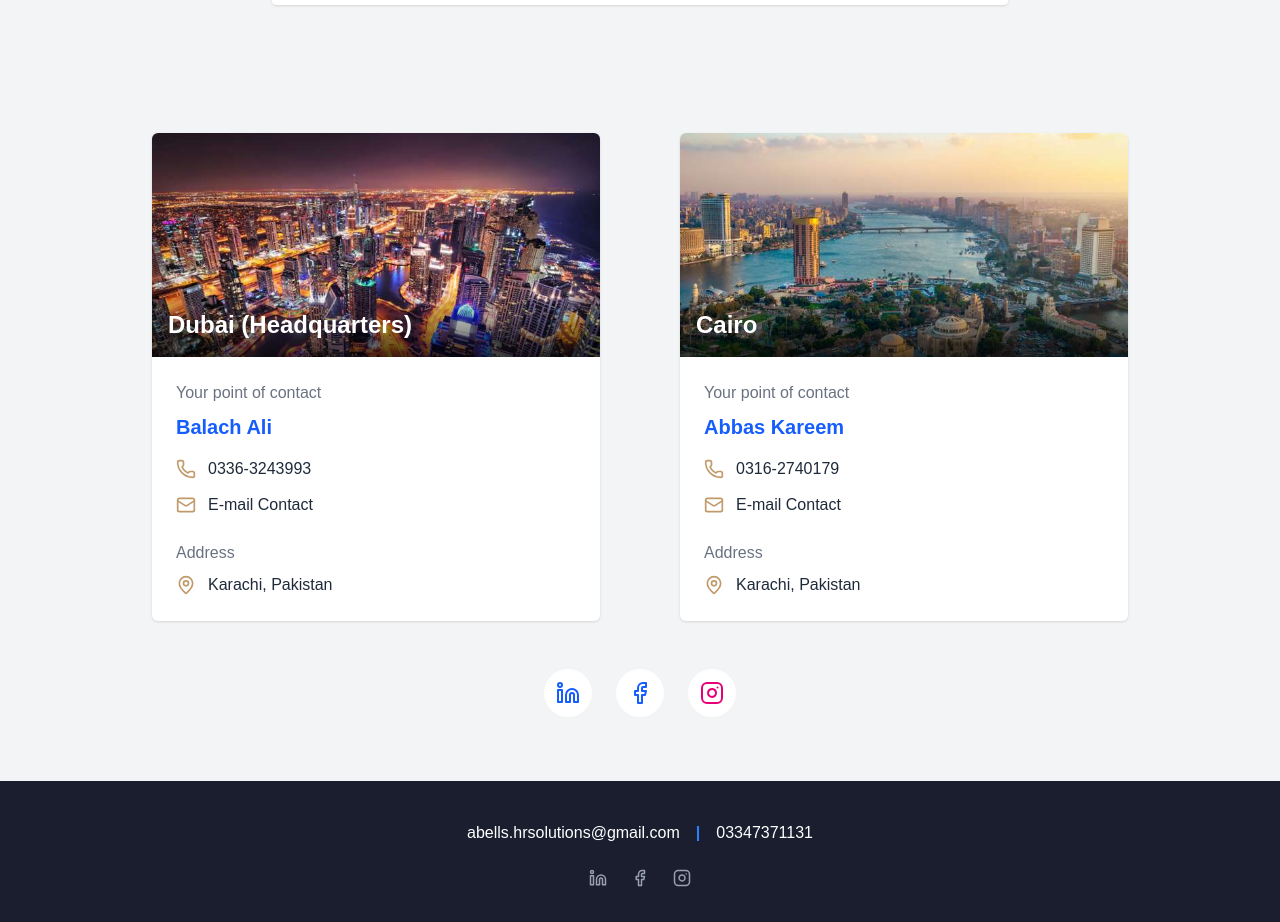
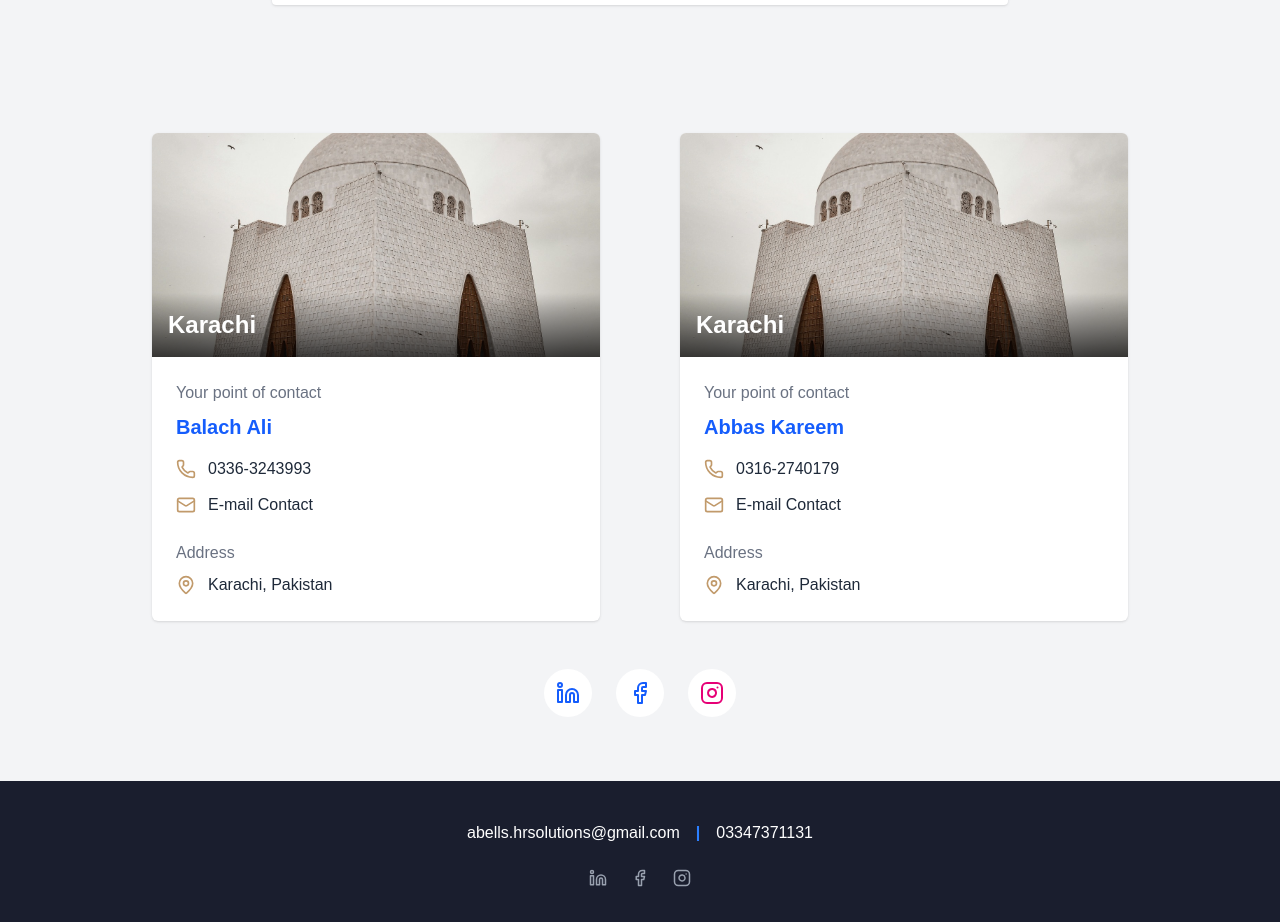
Before and after one commit to MunimUsmani/aspire-web, a Next.js app: page /contact in a window 1280 px wide. Shown: the part 1120-2042 px from the top of the page. Built offline with nearby package versions, Linux system fonts and the light colour scheme; a web font is replaced by a local one.

Commit message:
pictures updated

```diff
--- a/src/app/components/ContactLocations.tsx
+++ b/src/app/components/ContactLocations.tsx
@@ -8,17 +8,17 @@ const ContactLocations = () => {
       <div className="container mx-auto px-4">
         <div className="max-w-5xl mx-auto">
           <div className="grid grid-cols-1 md:grid-cols-2 gap-6 md:gap-8">
-            {/* Dubai Card */}
+
             <div className="bg-white rounded-md overflow-hidden shadow-sm max-w-md mx-auto w-full">
               <div className="relative h-48 sm:h-56">
                 <Image
-                  src="/uae-dubai.jpg"
+                  src="/mazar.jpg"
                   alt="Dubai skyline at night"
                   fill
                   className="object-cover"
                 />
                 <div className="absolute bottom-0 left-0 p-3 sm:p-4 bg-gradient-to-t from-black/70 to-transparent w-full">
-                  <h2 className="text-white text-xl sm:text-2xl font-bold">Dubai (Headquarters)</h2>
+                  <h2 className="text-white text-xl sm:text-2xl font-bold">Karachi</h2>
                 </div>
               </div>
               <div className="p-4 sm:p-6">
@@ -47,17 +47,17 @@ const ContactLocations = () => {
               </div>
             </div>
 
-            {/* Cairo Card */}
+
             <div className="bg-white rounded-md overflow-hidden shadow-sm max-w-md mx-auto w-full">
               <div className="relative h-48 sm:h-56">
                 <Image
-                  src="/egypt-cairo.jpg"
+                  src="/mazar.jpg"
                   alt="Cairo skyline with Nile river"
                   fill
                   className="object-cover"
                 />
                 <div className="absolute bottom-0 left-0 p-3 sm:p-4 bg-gradient-to-t from-black/70 to-transparent w-full">
-                  <h2 className="text-white text-xl sm:text-2xl font-bold">Cairo</h2>
+                  <h2 className="text-white text-xl sm:text-2xl font-bold">Karachi</h2>
                 </div>
               </div>
               <div className="p-4 sm:p-6">
```
Also changed, not shown: public/mazar.jpg (added).
